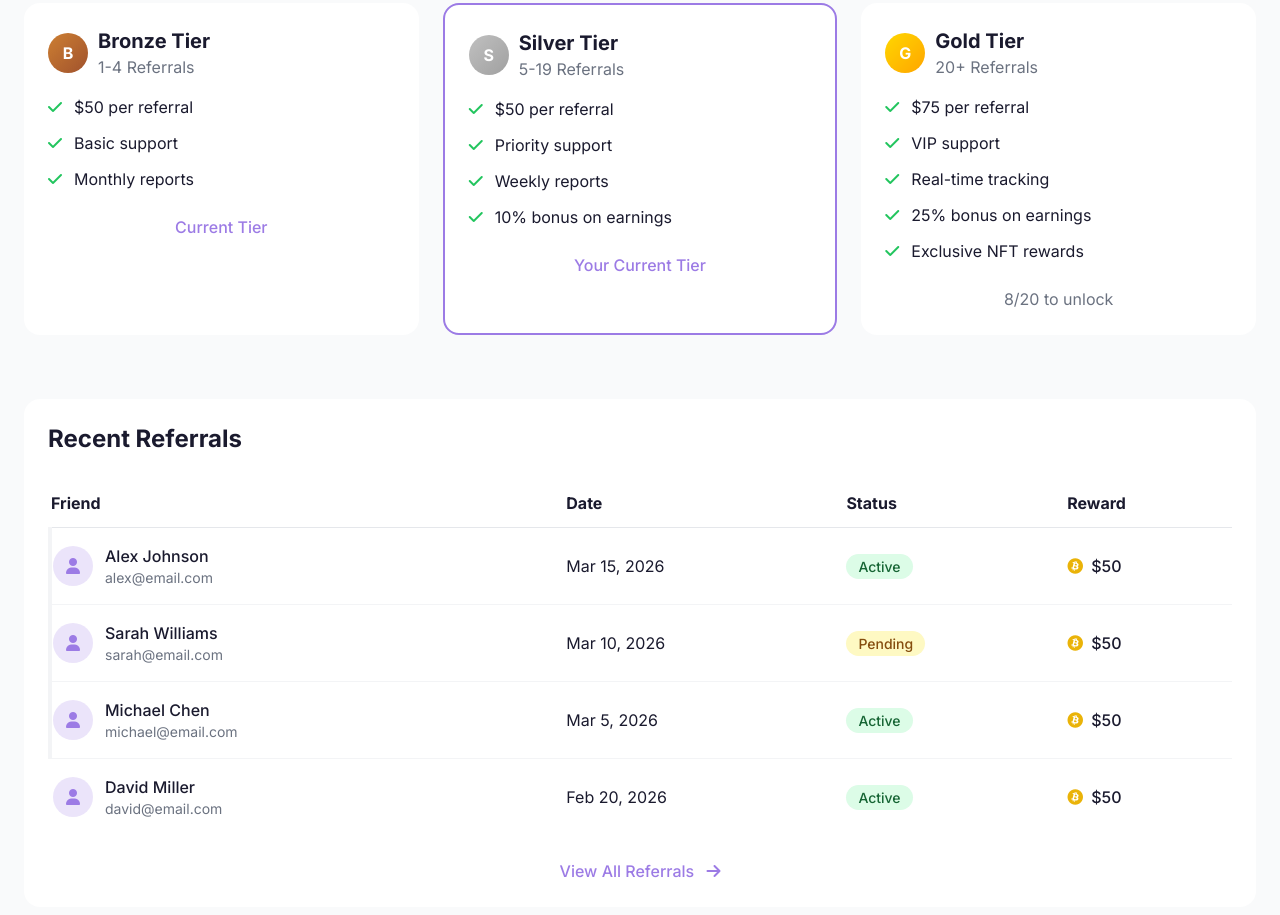
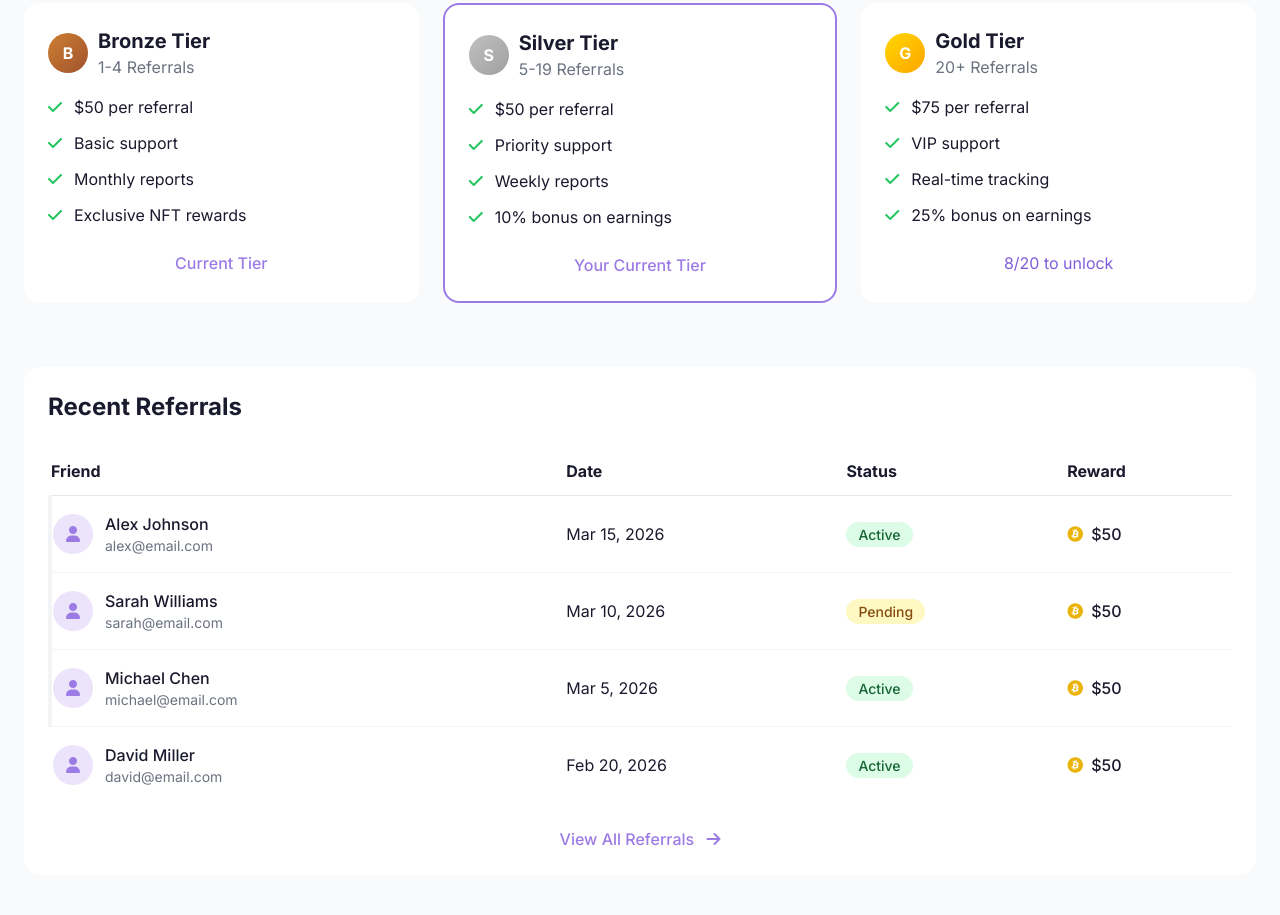
Before and after one commit to Asswinth005/Crypto, a plain HTML site: page earn.html in a window 1280 px wide. Shown: the part 2011-2926 px from the top of the page. Drawn offline with nearby package versions, Linux system fonts and the light colour scheme.

Commit message:
first commit

```diff
--- a/earn.html
+++ b/earn.html
@@ -1416,6 +1416,10 @@
                                     <i class="fas fa-check text-green-500 mr-3 mt-1"></i>
                                     <span>Monthly reports</span>
                                 </li>
+                                <li class="flex items-start">
+                                    <i class="fas fa-check text-green-500 mr-3 mt-1"></i>
+                                    <span>Exclusive NFT rewards</span>
+                                </li>
                             </ul>
                             <div class="text-center">
                                 <span class="text-primary font-medium">Current Tier</span>
@@ -1478,13 +1482,10 @@
                                     <i class="fas fa-check text-green-500 mr-3 mt-1"></i>
                                     <span>25% bonus on earnings</span>
                                 </li>
-                                <li class="flex items-start">
-                                    <i class="fas fa-check text-green-500 mr-3 mt-1"></i>
-                                    <span>Exclusive NFT rewards</span>
-                                </li>
+
                             </ul>
                             <div class="text-center">
-                                <span class="text-gray-500">8/20 to unlock</span>
+                                <span class="text-gray-500" style="color: #7e5fdb;">8/20 to unlock</span>
                             </div>
                         </div>
                     </div>
```
Also changed, not shown: alt.html (+1 -1 lines), home2.html (+1 -1 lines).
